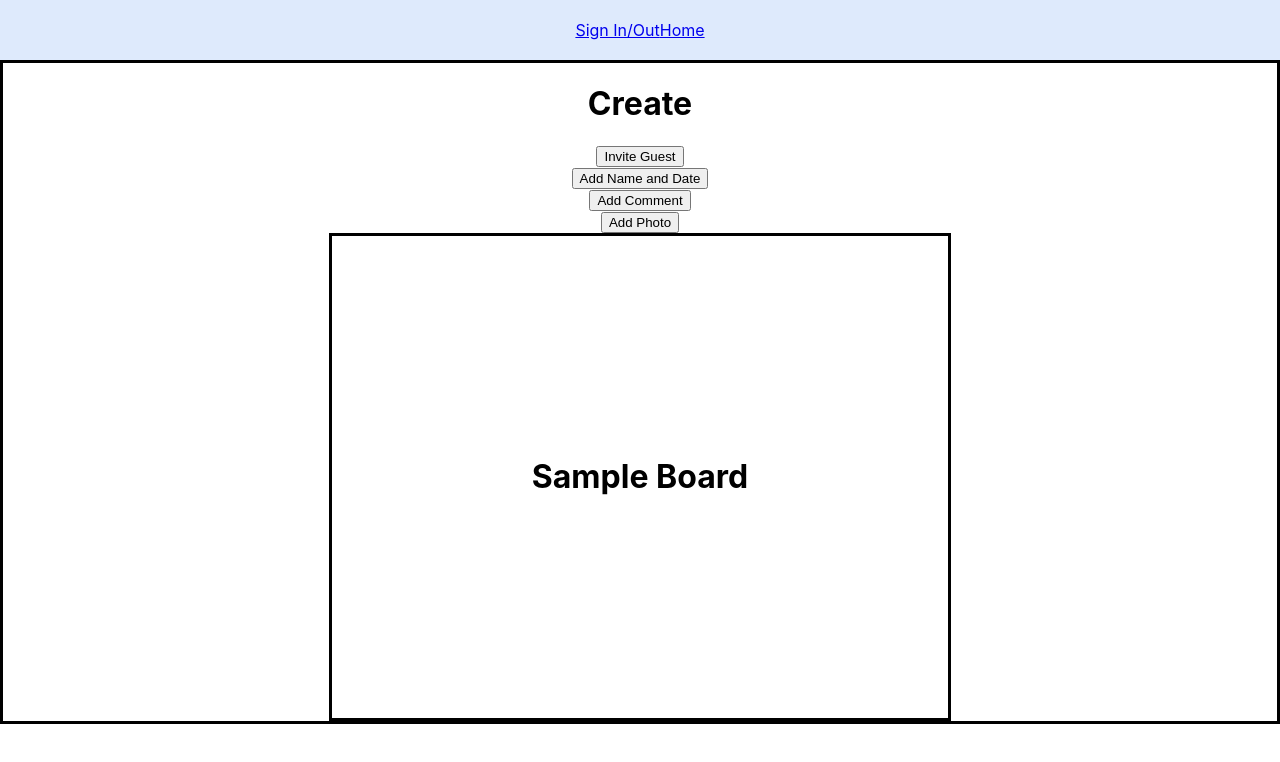
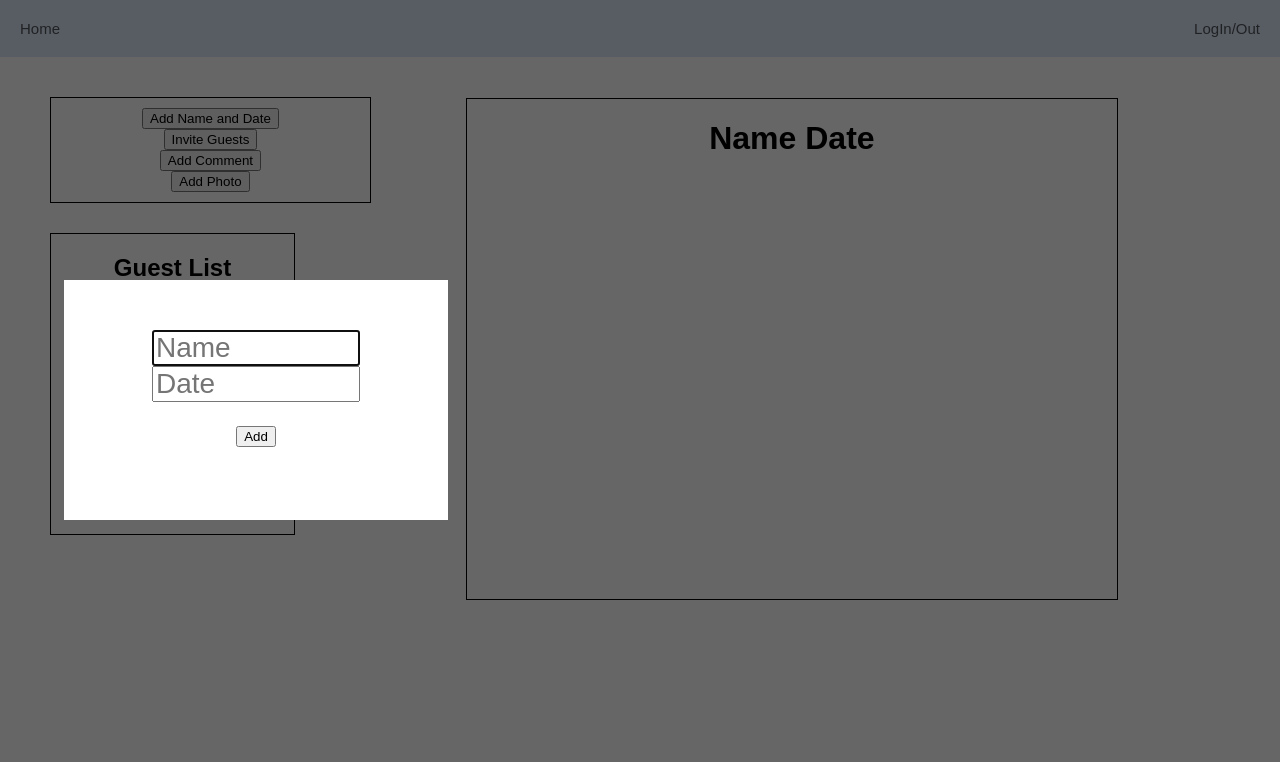
Before and after one commit to mlc03e/chicken-fish-steak-frontend, a React (Create React App) app: page /create in a window 1280 px wide. Both pictures are taken after a click on the button "Add Name and Date". Shown: the top 762 px of the page. Built offline with nearby package versions, Linux system fonts and the light colour scheme.

Commit message:
modals and forms

```diff
--- a/src/App.js
+++ b/src/App.js
@@ -12,6 +12,24 @@ import Create from './Create'
 import Reception from './Reception'
 
 class App extends Component {
+  state= {
+    commentList: [],
+    photoList: [],
+    invitedGuestsList: []
+  }
+  storeNameDate=(name, date)=> {
+    console.log(name, date);
+  }
+  invitedGuests=(newGuest, newEmail)=> {
+    // this.setState({ invitedGuestsList: [...this.state.invitedGuestsList, {newGuest, newEmail}]})
+    console.log(newGuest,newEmail);
+  }
+  logComment=(newComment)=> {
+    this.setState({commentList: [...this.state.commentList, newComment]})
+  }
+  logPhoto=(newPhoto)=> {
+    this.setState({photoList: [...this.state.photoList, newPhoto]})
+  }
   render() {
     return (
       <div className="App">
@@ -22,7 +40,9 @@ class App extends Component {
           <Route path="/login" exact component={Login}/>
           <Route path="/home" exact component={Home}/>
         <Switch>
-          <Route path="/create"  component={Create} />
+          <Route path="/create"  component={()=><Create storeNameDate={this.storeNameDate} invitedGuests={this.invitedGuests}
+            logComment={this.logComment} logPhoto={this.logPhoto} commentList={this.state.commentList} photoList={this.state.photoList}
+            invitedGuestsList={this.state.invitedGuestsList} />} />
           <Route path="/reception"  component={Reception}/>
         </Switch>
       </>
@@ -31,7 +51,8 @@ class App extends Component {
     );
   }
 }
-function msp(state) {
-  console.log(state);
-}
-export default connect(msp)(App);
+// function msp(state) {
+//   // console.log(state);
+// }
+// export default connect(msp)(App);
+export default(App)
--- a/src/Create.js
+++ b/src/Create.js
@@ -3,39 +3,171 @@ import { connect } from 'react-redux'
 import ReactDOM from 'react-router-dom'
 import { BrowserRouter as Router, Route, Link, Switch } from "react-router-dom";
 import { withRouter } from "react-router";
+import Modal from './Modal'
+
 
 class Create extends Component {
+  state= {
+    name: '',
+    date: '',
+    nameDateForm: false,
+    seeModal: true,
+    inviteForm: false,
+    guest: '',
+    email: '',
+    commentForm: false,
+    comment: '',
+    photoForm: false,
+    photo: ''
+  }
+  showNameDateForm= () => {
+    this.setState({ nameDateForm: true })
+  }
+  showModal = () => {
+    this.setState({ seeModal: true })
+  }
+  hideModal = () => {
+    this.setState({ seeModal: false })
+  }
+  handleName=(event) => {
+    this.setState({
+      name: event.target.value
+    })
+  }
+  handleDate=(event) => {
+    this.setState({
+      date: event.target.value
+    })
+  }
+  handleSubmitNameDate=(event) => {
+    event.preventDefault()
+    this.props.storeNameDate(this.state.name, this.state.date)
+  }
+  showInviteForm=()=> {
+    this.setState({inviteForm: true})
+  }
+  handleInviteName=(event) => {
+    this.setState({
+      guest: event.target.value
+    })
+  }
+  handleInviteEmail=(event) => {
+    this.setState({
+      email: event.target.value
+    })
+  }
+  handleSubmitInvite=(event) => {
+    event.preventDefault()
+    this.props.invitedGuests(this.state.guest, this.state.email)
+  }
+  addComment=()=>{
+    this.setState({commentForm: true})
+  }
+  handleComment=(event)=>{
+    this.setState({comment: event.target.value})
+  }
+  submitComment=(event) => {
+    event.preventDefault()
+    this.props.logComment(this.state.comment)
+  }
+  addPhoto=()=>{
+    this.setState({photoForm: true})
+  }
+  handlePhoto=(event)=>{
+    this.setState({photo: event.target.value})
+  }
+  submitPhoto=(event) => {
+    event.preventDefault()
+    this.props.logPhoto(this.state.photo)
+  }
+  hideNameDateForm=()=> {
+    this.setState({nameDateForm: false  })
+  }
+  hideInvite=()=> {
+    this.setState({inviteForm: false})
+  }
+  hideComment=()=> {
+    this.setState({commentForm: false})
+  }
+  hidePhoto=()=> {
+    this.setState({photoForm: false})
+  }
 
   render() {
     console.log(this.props);
     return (
-      <div className= 'createButtons'>
-        <h1> Create </h1>
-        <button>Invite Guest</button>
+    <div className= 'createContainer'>
+      <div className= "createButtons">
+        <button onClick={this.showNameDateForm}>Add Name and Date</button>
         <br></br>
-        <button>Add Name and Date</button>
+        <button onClick={this.showInviteForm}>Invite Guests</button>
         <br></br>
-        <button>Add Comment</button>
+        <button onClick={this.addComment}>Add Comment</button>
         <br></br>
-        <button>Add Photo</button>
-        <br></br>
-        <div className='sampleBoard'>
-          <h1>Sample Board</h1>
-        </div>
+        <button onClick={this.addPhoto}>Add Photo</button>
       </div>
+      <div className='guestList'>
+        <h2>Guest List</h2>
+        <p>{this.props.invitedGuestsList}</p>
+      </div>
+      <div className='sampleBoard'>
+        {!this.state.name && <h1>Name Date</h1>}
+        <h1 id= 'nameDate' style={{textAlign: 'top'}}>{this.state.name} {this.state.date}</h1>
+      {this.state.commentList && this.state.commentList.length > 1 ? this.state.commentList.map(comment => <h3>{comment}</h3>)
+      : <h3>{this.props.commentList}</h3>}
+
+        <p>{this.props.photoList}</p>
+      </div>
+      {this.state.nameDateForm &&
+      <Modal seeModal={this.state.seeModal} handleClose={this.hideModal} >
+        <form className='nameDateForm' onSubmit={this.handleSubmitNameDate}>
+          <input placeholder={'Name'} autoFocus style={{ height: '30px', width: '200px', fontSize: '28px'}} onChange={this.handleName} value={this.state.name}/>
+          <input placeholder={'Date'}  style={{ height: '30px', width: '200px', fontSize: '28px'}} onChange={this.handleDate} value={this.state.date}/>
+          <br></br><br></br><br></br>
+          <button type="button" onClick={this.hideNameDateForm}>Add</button>
+        </form>
+      </Modal>}
+      {this.state.inviteForm &&
+      <Modal seeModal={this.state.seeModal} handleClose={this.hideModal} >
+        <form className='nameDateForm' onSubmit={this.handleSubmitInvite}>
+          <input placeholder={'Name'} autoFocus style={{ height: '30px', width: '200px', fontSize: '28px'}} onChange={this.handleInviteName} value={this.state.guest}/>
+          <input placeholder={'Email'} style={{ height: '30px', width: '200px', fontSize: '28px'}} onChange={this.handleInviteEmail} value={this.state.email}/>
+          <br></br><br></br><br></br>
+          <button type="button" onClick={this.hideInvite}>Add</button>
+        </form>
+      </Modal>}
+      {this.state.commentForm &&
+      <Modal seeModal={this.state.seeModal} handleClose={this.hideModal} >
+        <form className='commentForm' onSubmit={this.submitComment}>
+          <input autoFocus style={{ height: '100px', width: '210px', fontSize: '18px'}} onChange={this.handleComment} value={this.state.comment}/>
+          <br></br><br></br><br></br>
+          <button type="button" onClick={this.hideComment}>Add</button>
+        </form>
+      </Modal>}
+      {this.state.photoForm &&
+      <Modal seeModal={this.state.seeModal} handleClose={this.hideModal} >
+        <form className='commentForm' onSubmit={this.submitPhoto}>
+          <input autoFocus style={{ height: '100px', width: '210px', fontSize: '18px'}} onChange={this.handlePhoto} value={this.state.photo}/>
+          <br></br><br></br><br></br>
+          <button type="button" onClick={this.hidePhoto}>Add</button>
+        </form>
+      </Modal>}
+
+    </div>
     );
   }
 
 }
-const mapStateToProps = (state) => {
-  return {
-    beef: state.beef
-  }
-}
-
-const mapDispatchToProps = (dispatch) => {
-  return {
-    makeJi: (name) => dispatch({type: "MAKE_JI", payload: name})
-  }
-}
-export default withRouter(connect(mapStateToProps,mapDispatchToProps)(Create));
+// const mapStateToProps = (state) => {
+//   return {
+//     beef: state.beef
+//   }
+// }
+//
+// const mapDispatchToProps = (dispatch) => {
+//   return {
+//     makeJi: (name) => dispatch({type: "MAKE_JI", payload: name})
+//   }
+// }
+// export default withRouter(connect(mapStateToProps,mapDispatchToProps)(Create));
+export default withRouter(Create);
--- a/src/Home.js
+++ b/src/Home.js
@@ -19,12 +19,12 @@ class Home extends Component {
           <button onClick={() => this.props.makeJi('Ji')}>Make Ji</button>
             <div className='createReception'>
               <img src="https://icons-for-free.com/free-icons/png/512/2199097.png" width= '200px'/>
-              <Link to="/create" >Create Reception</Link>
+              <Link style={{fontSize: "30px", color: "#4f5359", textDecoration: 'none' }}to="/create" >Create Reception</Link>
             </div>
 
             <div className='goToReception'>
               <img src= 'https://encrypted-tbn0.gstatic.com/images?q=tbn:ANd9GcS-nAhBDkmOadq89UiJWOoJPtvss0ZP_rx2EuBoBMZhh-bu0UjMmg' width= '200px'/>
-              <Link to="/reception">Go to Reception</Link>
+              <Link style={{fontSize: "30px", color: "#4f5359", textDecoration: 'none' }}to="/reception">Go to Reception</Link>
             </div>
           </>
         </Router>
--- /dev/null
+++ b/src/Modal.css
@@ -0,0 +1,27 @@
+.modal {
+  position: fixed;
+  top: 0;
+  left: 0;
+  width:100%;
+  height: 100%;
+  background: rgba(0, 0, 0, 0.6);
+}
+
+.modal-main {
+  position:fixed;
+  background: white;
+  width: 30%;
+  height: 30%;
+  top:50%;
+  left:20%;
+  transform: translate(-50%,-50%);
+  font-size: 0.7em;
+}
+
+.display-block {
+  display: block;
+}
+
+.display-none {
+  display: none;
+}
--- /dev/null
+++ b/src/Modal.js
@@ -0,0 +1,15 @@
+import React from 'react'
+import ModalStyle from './Modal.css'
+
+const Modal = ({seeModal, children }) => {
+
+  return (
+    <div className={seeModal ? "modal display-block" : "modal display-none"}>
+      <section className="modal-main">
+        {children}
+      </section>
+    </div>
+  );
+};
+
+export default Modal
--- a/src/NavBar.js
+++ b/src/NavBar.js
@@ -2,7 +2,7 @@ import React, { Component } from 'react';
 import { connect } from 'react-redux'
 import Login from './Login'
 import ReactDOM from 'react-router-dom'
-import { BrowserRouter as Router, Route, NavLink, Switch } from "react-router-dom";
+import { BrowserRouter as Router, Route, Link, Switch } from "react-router-dom";
 import { withRouter } from "react-router";
 
 class NavBar extends Component {
@@ -10,10 +10,8 @@ class NavBar extends Component {
   render() {
     return (
       <div className= 'navBar'>
-
-      <NavLink to="/Login" activeStyle={{fontSize: "15px", color: "black" }} >Sign In/Out</NavLink>
-
-      <NavLink to="/Home" activeStyle={{fontSize: "15px", color: "black" }} >Home</NavLink>
+        <Link to="/Home" style={{fontSize: "15px", spacing: '30px', color: "#4f5359", textDecoration: 'none' }} >Home</Link>
+        <Link to="/Login" style={{fontSize: "15px", color: "#4f5359", textDecoration: 'none'}}>LogIn/Out</Link>
       </div>
     );
   }
--- a/src/index.css
+++ b/src/index.css
@@ -1,20 +1,24 @@
 body {
   margin: 0;
   padding: 0;
-  font-family: -apple-system, BlinkMacSystemFont, "Segoe UI", "Roboto", "Oxygen",
-    "Ubuntu", "Cantarell", "Fira Sans", "Droid Sans", "Helvetica Neue",
-    sans-serif;
+  font-family: 'Nunito', sans-serif;
   -webkit-font-smoothing: antialiased;
   -moz-osx-font-smoothing: grayscale;
+  display: grid;
 }
 
 code {
   font-family: source-code-pro, Menlo, Monaco, Consolas, "Courier New",
     monospace;
 }
+.createContainer {
+  display: grid;
+}
 .createReception {
   display: inline-grid;
-  border-color: black;
+  margin-right: 7%;
+  grid-column-gap: 100px;
+  border-color: "#4f5359";
   border-width: medium;
   border-style: solid;
   padding-top: 74px;
@@ -24,32 +28,74 @@ code {
 }
 .goToReception {
   display: inline-grid;
-  border-color: black;
+  margin-right: 7%;
+  margin-top: 7%;
+  border-color: "#4f5359";
   border-width: medium;
   border-style: solid;
   padding: 40px;
 }
 .navBar {
+  display: flex;
   background-color: #deeafc;
   padding: 20px;
+  justify-content: space-between;
 }
 .sampleBoard {
+  grid-column-start: 2;
+  grid-column-end: span col4-start;
+  grid-row-start: 1;
+  grid-row-end: span 2;
+  border-color: "#4f5359";
+  border-width: thin;
+  border-style: solid;
+  width: 650px;
+  height: 500px;
+  margin-top: 5%;
+
+}
+#nameDate {
+  font-size: 20px;
+}
+.createButtons {
+  border-color: "#4f5359";
+  border-width: thin;
+  border-style: solid;
+  margin-left: 50px;
+  display: table;
+  margin-right: 95px;
+  margin-top: 40px;
+  padding: 10px;
+}
+.nameDateForm {
+  padding: 20px;
+  padding-top: 50px;
+}
+.commentForm {
+  padding: 5px;
+  padding-top: 15px;
+}
+.receptionBoard {
   display: inline-grid;
-  border-color: black;
-  border-width: medium;
+  border-color: "#4f5359";
+  border-width: thin;
   border-style: solid;
   padding: 200px;
 }
-.createButtons {
-  border-color: black;
-  border-width: medium;
+.guestList {
+  grid-column: 1/ span 2;
+  grid-row: third-line / 4;
+  border-color: "#4f5359";
+  border-width: thin;
   border-style: solid;
-
+  width: 243px;
+  height: 300px;
+  margin-left: 50px;
+  margin-top: 30px;
 }
-.receptionBoard {
-  display: inline-grid;
-  border-color: black;
-  border-width: medium;
+.comments {
+  border-color: "#4f5359";
+  border-width: thin;
   border-style: solid;
-  padding: 200px;
+  padding: 5px;
 }
```
Also changed, not shown: src/Reception.js (+11 -8 lines), src/Store.js (added).
